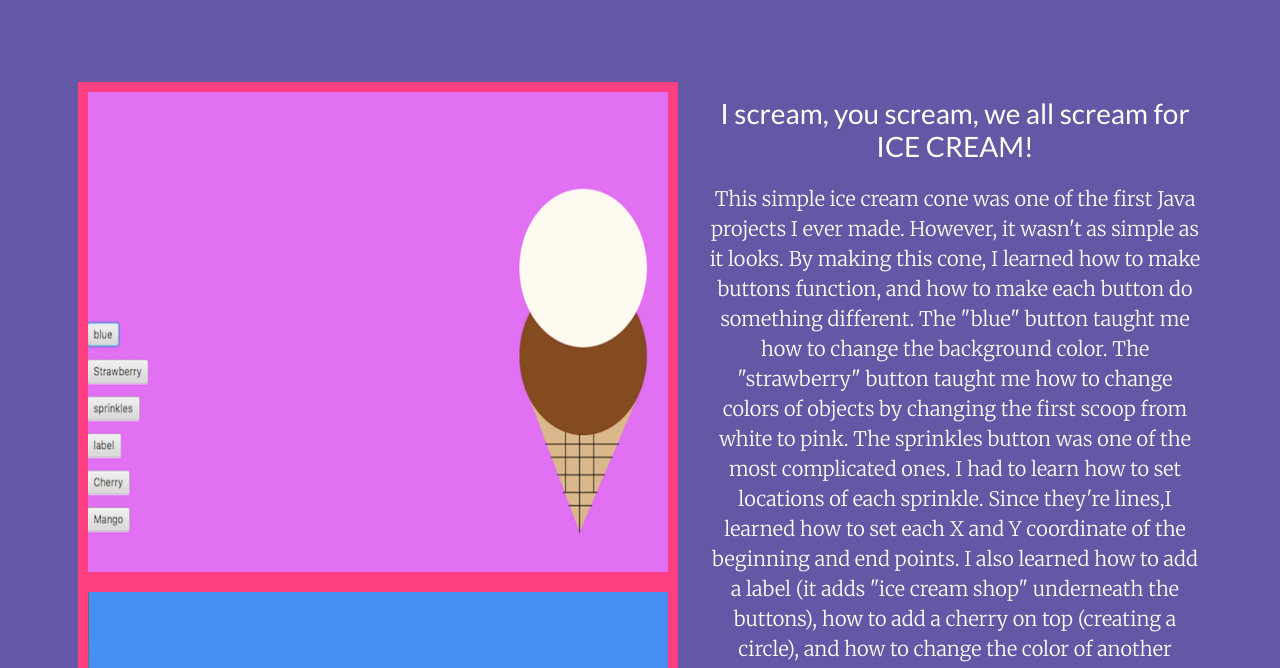
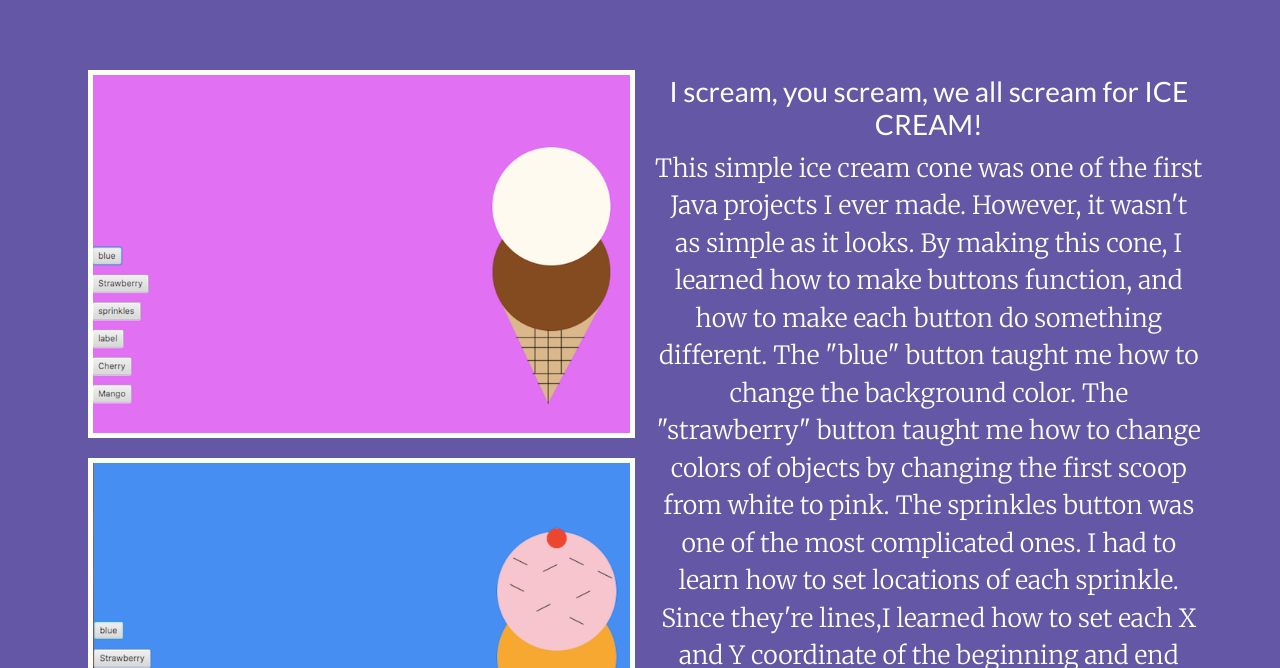
Before and after one commit to amandacot/personal-website, a website: page icecream.html in a window 1280 px wide. Shown: the part 132-800 px from the top of the page. Drawn offline with nearby package versions, Linux system fonts and the light colour scheme.

Commit message:
fixing image css

```diff
--- a/assets/scss/global.scss
+++ b/assets/scss/global.scss
@@ -24,11 +24,7 @@ body {
   color: $primary-light;
 }
 
-.specificPage {
-  border: 10px solid $primary-bright;
-  width: 100%;
-  height: 100%;
-}
+
 
 .about-container {
   display: grid;
@@ -42,11 +38,8 @@ body {
   text-align: center;
 }
 
-img {
-  border: 10px solid $primary-dark;
-}
 
-h1,
+h1 ,
 h2,
 h3 {
   text-align: center;
@@ -105,3 +98,7 @@ h3 {
 .descriptions {
   font-size: 25px;
 }
+
+.carousel-inner > .item > img, .carousel-inner > .item > a > img {
+    width: 100%;
+}
--- /dev/null
+++ b/assets/scss/individualProjects.scss
@@ -0,0 +1,7 @@
+@import './variables';
+.specificPage {
+  border: 5px solid $primary-light;
+  width: 100%;
+  // height: 100%;
+  margin:10px;
+}
--- a/icecream.html
+++ b/icecream.html
@@ -9,6 +9,7 @@
   <!-- Bootstrap CSS -->
   <link rel="stylesheet" href="https://cdn.jsdelivr.net/npm/bootstrap@4.6.0/dist/css/bootstrap.min.css" integrity="sha384-B0vP5xmATw1+K9KRQjQERJvTumQW0nPEzvF6L/Z6nronJ3oUOFUFpCjEUQouq2+l" crossorigin="anonymous">
   <link rel="stylesheet" href="assets/css/global.css">
+  <link rel="stylesheet" href="assets/css/individualProjects.css">
   <title>Projects | Amanda Cotumaccio</title>
 </head>
 
@@ -58,8 +59,8 @@
       <div class="row">
         <div class="col">
 
-          <img class="icecreamPic" src="images/icecream1.png">
-          <img class="icecreamPic" src="images/icecream2.png">
+          <img class="specificPage" src="images/icecream1.png">
+          <img class="specificPage" src="images/icecream2.png">
         </div>
         <div class="col">
           <h3>I scream, you scream, we all scream for ICE CREAM!</h3>
```
Also changed, not shown: doodlejump.html (+1 -0 lines), hangman.html (+1 -0 lines), index.html (+5 -5 lines), onButton.html (+1 -0 lines), tetris.html (+1 -0 lines), assets/css/global.css, assets/css/individualProjects.css (added).
